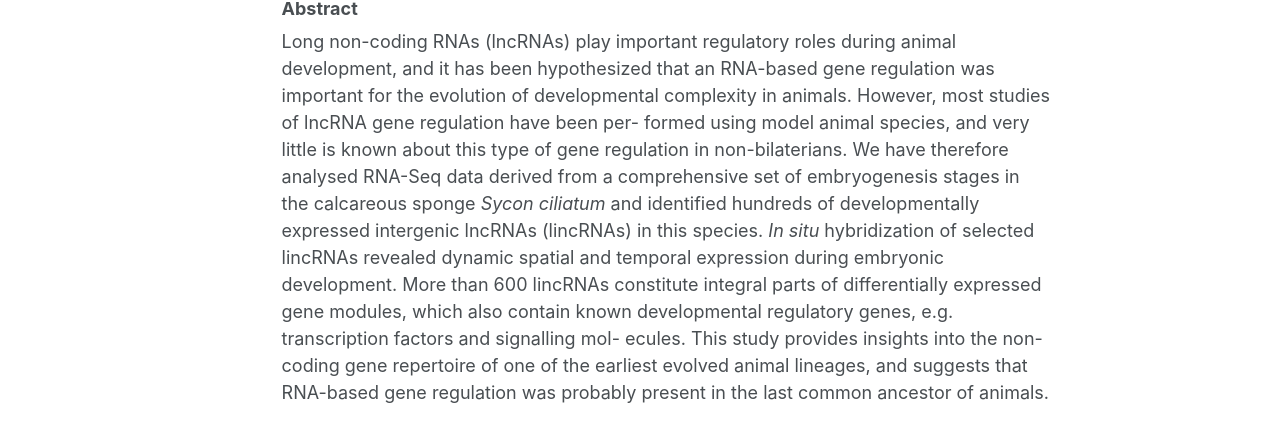
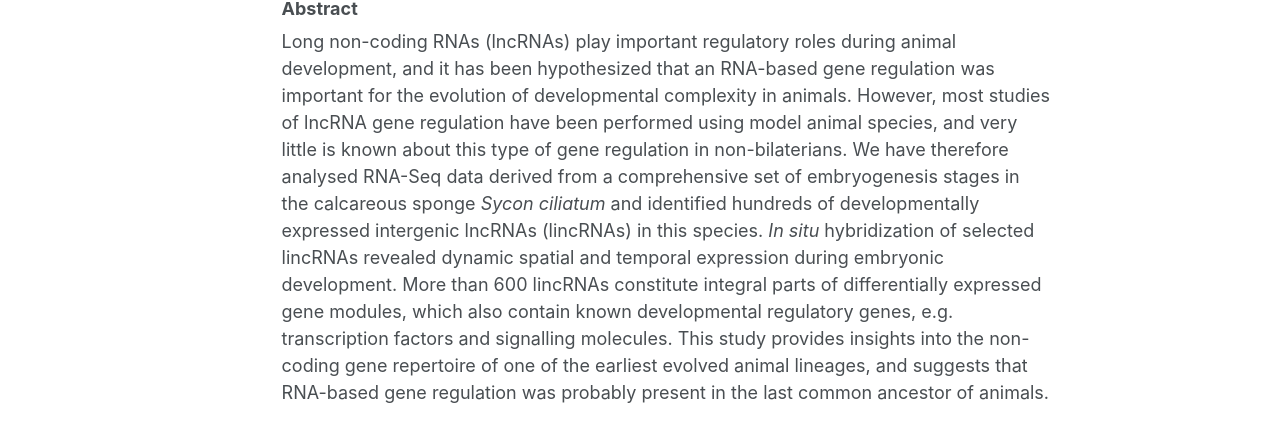
Before and after one commit to pjpaulpj/jonbra.github.io, a Jekyll site: the page built from _publications/01-2015-proceedings.md, in a window 1280 px wide. Shown: the part 833-1271 px from the top of the page. Built offline with Jekyll 4.4.1, drawn with Linux system fonts in a browser that asks for light colours.

Commit message:
fixed typo in abstract

```diff
--- a/_publications/01-2015-proceedings.md
+++ b/_publications/01-2015-proceedings.md
@@ -24,4 +24,4 @@ Here we identified and studied the expression of long intergenic non-coding RNAs
 Link to the paper on [Kudos](https://www.growkudos.com/publications/10.1098%252Frspb.2015.1746)
 
 <h3>Abstract</h3>
-Long non-coding RNAs (lncRNAs) play important regulatory roles during animal development, and it has been hypothesized that an RNA-based gene regulation was important for the evolution of developmental complexity in animals. However, most studies of lncRNA gene regulation have been per- formed using model animal species, and very little is known about this type of gene regulation in non-bilaterians. We have therefore analysed RNA-Seq data derived from a comprehensive set of embryogenesis stages in the calcareous sponge *Sycon ciliatum* and identified hundreds of developmentally expressed intergenic lncRNAs (lincRNAs) in this species. *In situ* hybridization of selected lincRNAs revealed dynamic spatial and temporal expression during embryonic development. More than 600 lincRNAs constitute integral parts of differentially expressed gene modules, which also contain known developmental regulatory genes, e.g. transcription factors and signalling mol- ecules. This study provides insights into the non-coding gene repertoire of one of the earliest evolved animal lineages, and suggests that RNA-based gene regulation was probably present in the last common ancestor of animals.
+Long non-coding RNAs (lncRNAs) play important regulatory roles during animal development, and it has been hypothesized that an RNA-based gene regulation was important for the evolution of developmental complexity in animals. However, most studies of lncRNA gene regulation have been performed using model animal species, and very little is known about this type of gene regulation in non-bilaterians. We have therefore analysed RNA-Seq data derived from a comprehensive set of embryogenesis stages in the calcareous sponge *Sycon ciliatum* and identified hundreds of developmentally expressed intergenic lncRNAs (lincRNAs) in this species. *In situ* hybridization of selected lincRNAs revealed dynamic spatial and temporal expression during embryonic development. More than 600 lincRNAs constitute integral parts of differentially expressed gene modules, which also contain known developmental regulatory genes, e.g. transcription factors and signalling molecules. This study provides insights into the non-coding gene repertoire of one of the earliest evolved animal lineages, and suggests that RNA-based gene regulation was probably present in the last common ancestor of animals.
```
